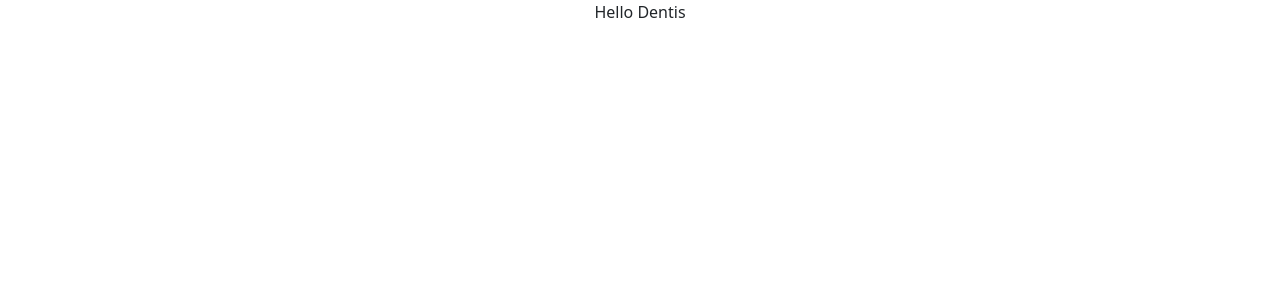
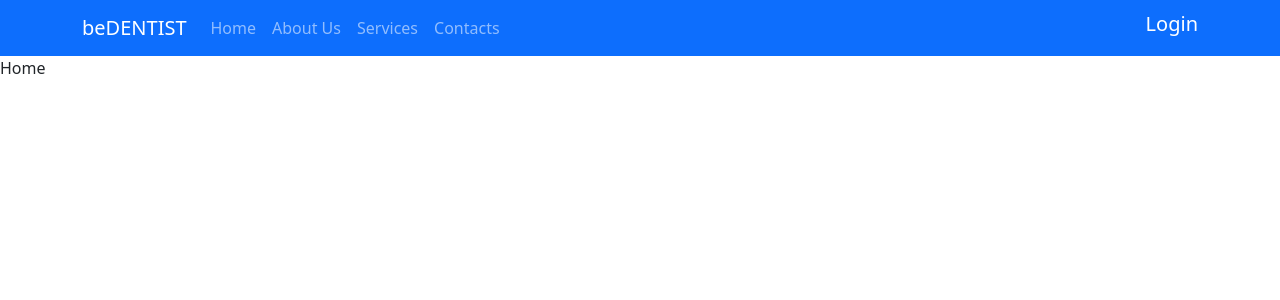
Before and after one commit to rabiulDev/independent-service-provider, a React (Create React App) app: page / in a window 1280 px wide. Shown: the top 300 px of the page. Built offline with nearby package versions, Linux system fonts and the light colour scheme.

Commit message:
Added header component with routes

```diff
--- a/public/index.html
+++ b/public/index.html
@@ -22,7 +22,7 @@
       work correctly both with client-side routing and a non-root public URL.
       Learn how to configure a non-root public URL by running `npm run build`.
     -->
-  <title>BeDENTIST</title>
+  <title>beDENTIST</title>
 </head>
 
 <body>
--- a/src/App.js
+++ b/src/App.js
@@ -1,10 +1,13 @@
 import './App.css';
+import Routers from './pages/Routers';
+import Header from './pages/Shared/Header';
 
 function App() {
   return (
-    <div className="App">
-      Hello Dentis
-    </div>
+    <>
+      <Header />
+      <Routers />
+    </>
   );
 }
 
--- a/src/pages/Home/Home.js
+++ b/src/pages/Home/Home.js
@@ -0,0 +1,9 @@
+import React from 'react'
+
+const Home = () => {
+    return (
+        <div>Home</div>
+    )
+}
+
+export default Home
--- /dev/null
+++ b/src/pages/Routers.js
@@ -0,0 +1,13 @@
+import React from 'react'
+import { Route, Routes } from 'react-router-dom'
+import Home from './Home/Home'
+
+const Routers = () => {
+    return (
+        <Routes>
+            <Route path='/' element={< Home />} />
+        </Routes>
+    )
+}
+
+export default Routers
--- a/src/pages/Shared/Header.js
+++ b/src/pages/Shared/Header.js
@@ -0,0 +1,25 @@
+import React from 'react'
+import { Container, Nav, Navbar } from 'react-bootstrap'
+import { Link } from 'react-router-dom'
+
+const Header = () => {
+    return (
+        <Navbar collapseOnSelect expand="lg" sticky='top' bg="primary" variant="dark">
+            <Container>
+                <Navbar.Brand as={Link} to="/">be<span>DENTIST</span></Navbar.Brand>
+                <Navbar.Toggle aria-controls="responsive-navbar-nav" />
+                <Navbar.Collapse id="responsive-navbar-nav">
+                    <Nav className="me-auto">
+                        <Nav.Link as={Link} to='/'>Home</Nav.Link>
+                        <Nav.Link as={Link} to='/aboutus'>About Us</Nav.Link>
+                        <Nav.Link as={Link} to='/services'>Services</Nav.Link>
+                        <Nav.Link as={Link} to='/contacts'>Contacts</Nav.Link>
+                    </Nav>
+                    <Link to='/login' className='text-white text-decoration-none h5 '>Login</Link>
+                </Navbar.Collapse>
+            </Container>
+        </Navbar>
+    )
+}
+
+export default Header
```
